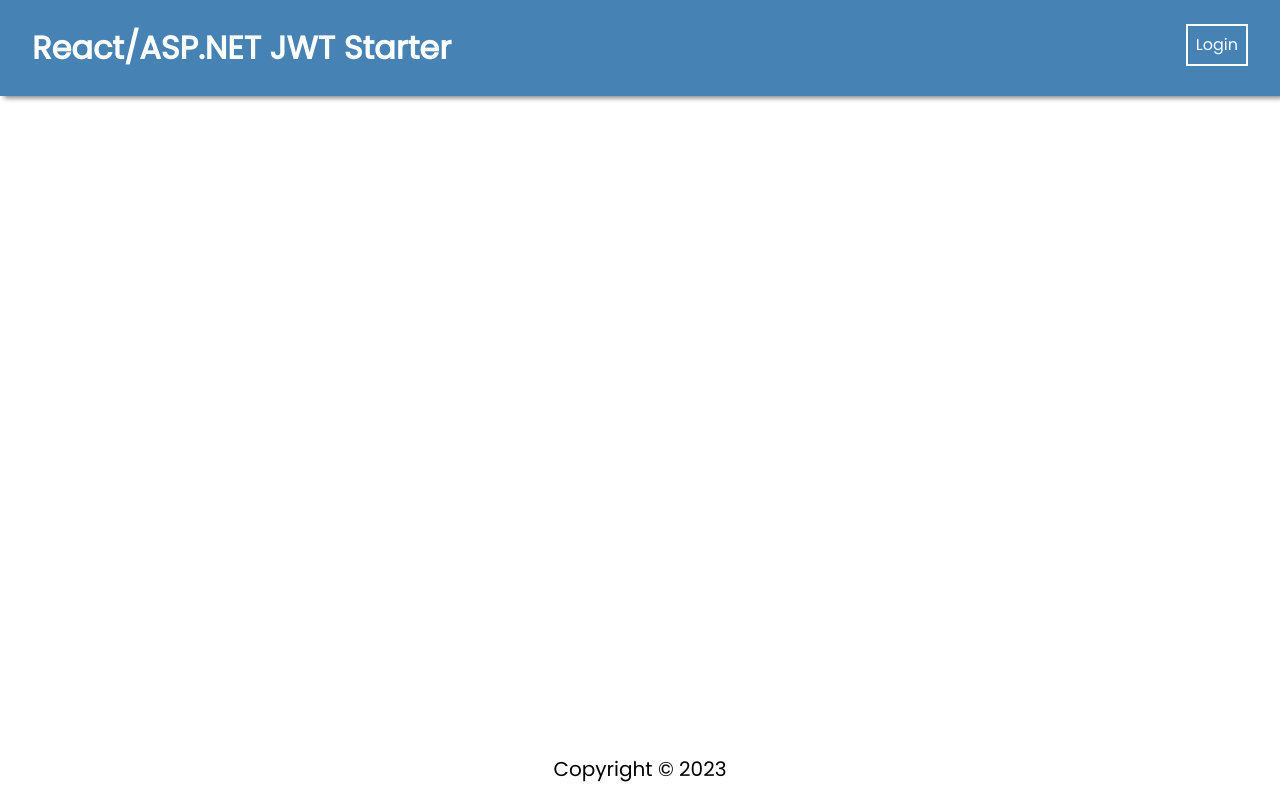
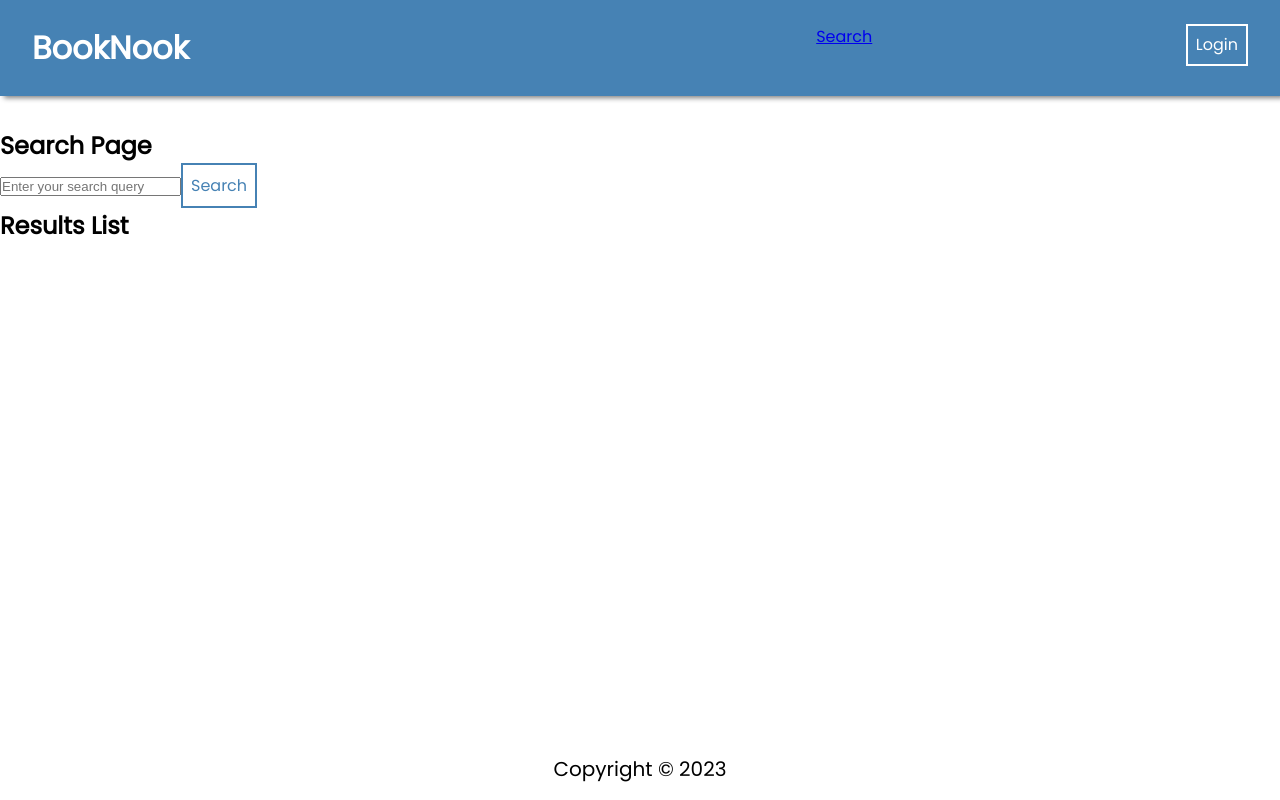
Before and after one commit to mikefocken/booknook_frontendm, a React (Create React App) app: page /search in a window 1280 px wide. Built offline with nearby package versions, Linux system fonts and the light colour scheme.

Commit message:
working searchbar for google api

```diff
--- a/public/index.html
+++ b/public/index.html
@@ -24,7 +24,7 @@
       work correctly both with client-side routing and a non-root public URL.
       Learn how to configure a non-root public URL by running `npm run build`.
     -->
-    <title>React App</title>
+    <title>BookNook</title>
   </head>
   <body>
     <noscript>You need to enable JavaScript to run this app.</noscript>
--- a/src/App.js
+++ b/src/App.js
@@ -1,11 +1,13 @@
 // General Imports
 import { Routes, Route } from "react-router-dom";
 import "./App.css";
+import React, { useState, useEffect } from "react";
 
 // Pages Imports
 import HomePage from "./pages/HomePage/HomePage";
 import LoginPage from "./pages/LoginPage/LoginPage";
 import RegisterPage from "./pages/RegisterPage/RegisterPage";
+import SearchPage from "./pages/SearchPage/SearchPage";
 
 // Component Imports
 import Navbar from "./components/NavBar/NavBar";
@@ -29,7 +31,9 @@ function App() {
         />
         <Route path="/register" element={<RegisterPage />} />
         <Route path="/login" element={<LoginPage />} />
+        <Route path="/search" element={<SearchPage />} />
       </Routes>
+
       <Footer />
     </div>
   );
--- a/src/components/NavBar/NavBar.jsx
+++ b/src/components/NavBar/NavBar.jsx
@@ -12,9 +12,13 @@ const Navbar = () => {
       <ul>
         <li className="brand">
           <Link to="/" style={{ textDecoration: "none", color: "white" }}>
-            <b>React/ASP.NET JWT Starter</b>
+            <b>BookNook</b>
           </Link>
         </li>
+        <li></li>
+        <Link to="/search">
+          <span>Search</span>
+        </Link>
         <li>
           {user ? (
             <button onClick={logoutUser}>Logout</button>
--- /dev/null
+++ b/src/pages/FavoritesPage/FavoritesList.js
@@ -0,0 +1,5 @@
+const FavoritesList  = () => {
+    return (  );
+}
+
+export default FavoritesList ;
--- /dev/null
+++ b/src/pages/SearchPage/ResultsList.js
@@ -0,0 +1,22 @@
+import React from "react";
+import { Link } from "react-router-dom";
+
+const ResultsList = ({ results }) => {
+  return (
+    <div>
+      <h2>Results List</h2>
+      <ul>
+        {results.map((result, index) => (
+          <li key={index}>
+            <Link to={`/book/${result.id}`}>
+              <strong>Authors:</strong>{" "}
+              {result.authors ? result.authors.join(", ") : "N/A"}
+            </Link>
+          </li>
+        ))}
+      </ul>
+    </div>
+  );
+};
+
+export default ResultsList;
--- /dev/null
+++ b/src/pages/SearchPage/SearchBar.js
@@ -0,0 +1,42 @@
+import React, { useState } from "react";
+import axios from "axios";
+
+const SearchBar = ({ setResults }) => {
+  const [searchQuery, setSearchQuery] = useState("");
+
+  const handleSearch = async () => {
+    try {
+      console.log(`Searching for ${searchQuery}`);
+      const response = await axios.get(
+        `https://www.googleapis.com/books/v1/volumes?q=${searchQuery}`
+      );
+
+      // Extract the relevant information from the API response
+      const books = response.data.items.map((item) => {
+        return {
+          title: item.volumeInfo.title,
+          authors: item.volumeInfo.authors,
+        };
+      });
+
+      // Update the results in the SearchPage component
+      setResults(books);
+    } catch (error) {
+      console.error("Error fetching data from Google Books API", error);
+    }
+  };
+
+  return (
+    <div>
+      <input
+        type="text"
+        value={searchQuery}
+        onChange={(e) => setSearchQuery(e.target.value)}
+        placeholder="Enter your search query"
+      />
+      <button onClick={handleSearch}>Search</button>
+    </div>
+  );
+};
+
+export default SearchBar;
--- /dev/null
+++ b/src/pages/SearchPage/SearchPage.js
@@ -0,0 +1,18 @@
+import SearchBar from "./SearchBar";
+import React, { useState } from "react";
+import ResultsList from "./ResultsList";
+const SearchPage = () => {
+  const [results, setResults] = useState([]);
+  //pass setResults to SearchBar, use to hold response data
+  //pass results state variable to ResultsList component
+
+  return (
+    <div>
+      <h2>Search Page</h2>
+      <SearchBar setResults={setResults} />
+      <ResultsList results={results}/>
+    </div>
+  );
+};
+
+export default SearchPage;
```
Also changed, not shown: src/pages/BookDetailsPage/Book.js (added), src/pages/BookDetailsPage/BookDetailsPage.js (added), src/pages/BookDetailsPage/ReviewForm.js (added), src/pages/BookDetailsPage/ReviewList.Js (added), src/pages/PrivateRoute/PrivateRoute.js (added), 1 other file (tests, documents, lock files or other folders).
